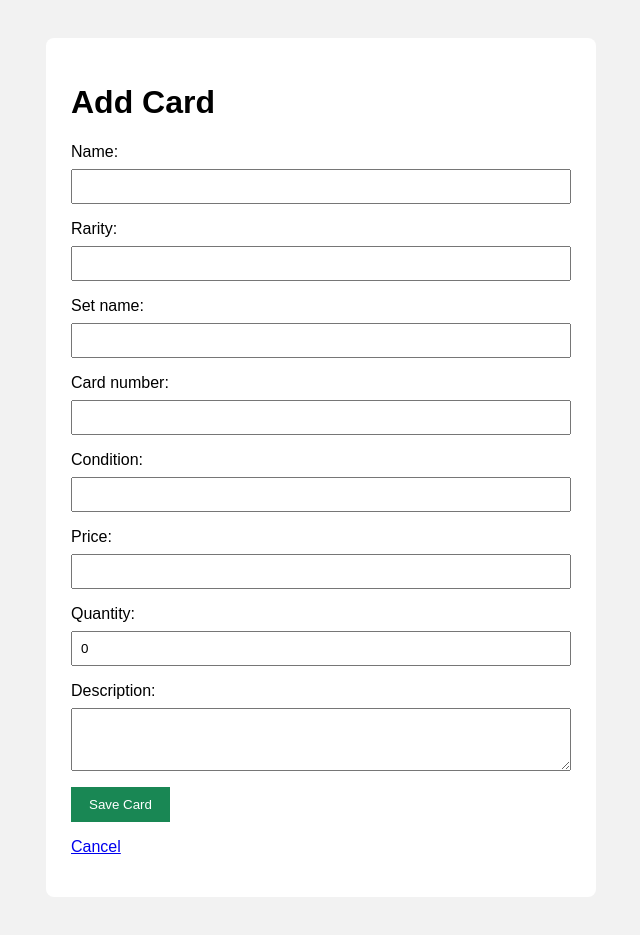
After one commit to nickP-1/GroupOne_Final_Project_Launch, a Django app: page /inventory/add/ in a window 1280 px wide. The commit adds this page. Shown: the whole page, without its empty margins (319-959 px from the left). Run offline with Django 5.2, Linux system fonts and the light colour scheme.

Commit message:
Django db web example

```diff
--- a/main/admin.py
+++ b/main/admin.py
@@ -1,3 +1,4 @@
 from django.contrib import admin
+from .models import PokemonCard
 
-# Register your models here.
+admin.site.register(PokemonCard)
--- /dev/null
+++ b/main/forms.py
@@ -0,0 +1,42 @@
+from django import forms
+from .models import PokemonCard
+
+
+class PokemonCardForm(forms.ModelForm):
+
+    class Meta:
+        model = PokemonCard
+        fields = [
+            "name",
+            "rarity",
+            "set_name",
+            "card_number",
+            "condition",
+            "price",
+            "quantity",
+            "description",
+        ]
+
+        widgets = {
+            "description": forms.Textarea(attrs={
+                "rows": 3
+            }),
+        }
+
+    def clean(self):
+        cleaned_data = super().clean()
+
+        if self.instance.pk:
+            duplicate = PokemonCard.objects.filter(
+                name=cleaned_data.get("name"),
+                set_name=cleaned_data.get("set_name"),
+                card_number=cleaned_data.get("card_number"),
+                condition=cleaned_data.get("condition"),
+            ).exclude(pk=self.instance.pk).exists()
+
+            if duplicate:
+                raise forms.ValidationError(
+                    "This card already exists in your inventory."
+                )
+
+        return cleaned_data
--- a/main/models.py
+++ b/main/models.py
@@ -1,3 +1,33 @@
 from django.db import models
 
-# Create your models here.
+
+class PokemonCard(models.Model):
+    name = models.CharField(max_length=100)
+    rarity = models.CharField(max_length=50)
+    set_name = models.CharField(max_length=100)
+    card_number = models.CharField(max_length=30)
+    condition = models.CharField(max_length=50)
+
+    price = models.DecimalField(
+        max_digits=10,
+        decimal_places=2
+    )
+
+    quantity = models.PositiveIntegerField(default=0)
+    description = models.TextField(blank=True)
+
+    class Meta:
+        constraints = [
+            models.UniqueConstraint(
+                fields=[
+                    "name",
+                    "set_name",
+                    "card_number",
+                    "condition"
+                ],
+                name="unique_inventory_card_variant"
+            )
+        ]
+
+    def __str__(self):
+        return f"{self.name} ({self.set_name})"
--- /dev/null
+++ b/main/templates/main/card_form.html
@@ -0,0 +1,55 @@
+<!DOCTYPE html>
+<html>
+<head>
+    <title>{{ page_title }}</title>
+    <style>
+        body {
+            font-family: Arial, sans-serif;
+            background: #f2f2f2;
+            padding: 30px;
+        }
+
+        form {
+            background: white;
+            max-width: 500px;
+            margin: auto;
+            padding: 25px;
+            border-radius: 8px;
+        }
+
+        input, textarea, select {
+            display: block;
+            width: 100%;
+            padding: 8px;
+            margin: 8px 0 16px;
+            box-sizing: border-box;
+        }
+
+        button {
+            padding: 10px 18px;
+            background: #198754;
+            color: white;
+            border: none;
+            cursor: pointer;
+        }
+    </style>
+</head>
+
+<body>
+
+<form method="POST">
+    {% csrf_token %}
+
+    <h1>{{ page_title }}</h1>
+
+    {{ form.as_p }}
+
+    <button type="submit">Save Card</button>
+
+    <p>
+        <a href="{% url 'inventory' %}">Cancel</a>
+    </p>
+</form>
+
+</body>
+</html>
--- a/main/urls.py
+++ b/main/urls.py
@@ -2,5 +2,13 @@ from django.urls import path
 from . import views
 
 urlpatterns = [
-    path('', views.home),
+    path('', views.home, name='home'),
+
+    path('inventory/', views.inventory_list, name='inventory'),
+
+    path('inventory/add/', views.add_card, name='add_card'),
+
+    path('inventory/edit/<int:card_id>/', views.edit_card, name='edit_card'),
+
+    path('inventory/delete/<int:card_id>/', views.delete_card, name='delete_card'),
 ]
--- a/main/views.py
+++ b/main/views.py
@@ -1,6 +1,104 @@
-from django.shortcuts import render
+from django.shortcuts import render, redirect, get_object_or_404
+from django.contrib import messages
+
+from .models import PokemonCard
+from .forms import PokemonCardForm
+
 
 def home(request):
-    return render(request, 'main/home.html', {
-        'name': 'User'
+    return render(request, "main/home.html", {
+        "name": "User"
     })
+
+
+def inventory_list(request):
+    cards = PokemonCard.objects.all()
+
+    return render(request, "main/inventory.html", {
+        "cards": cards
+    })
+
+
+def add_card(request):
+    if request.method == "POST":
+        form = PokemonCardForm(request.POST)
+
+        if form.is_valid():
+            new_card = form.save(commit=False)
+
+            existing_card = PokemonCard.objects.filter(
+                name=new_card.name,
+                set_name=new_card.set_name,
+                card_number=new_card.card_number,
+                condition=new_card.condition,
+            ).first()
+
+            if existing_card:
+                existing_card.quantity += new_card.quantity
+                existing_card.save(update_fields=["quantity"])
+
+                messages.success(
+                    request,
+                    f"Updated {existing_card.name} quantity."
+                )
+            else:
+                new_card.save()
+
+                messages.success(
+                    request,
+                    f"Added {new_card.name} to inventory."
+                )
+
+            return redirect("inventory")
+
+    else:
+        form = PokemonCardForm()
+
+    return render(request, "main/card_form.html", {
+        "form": form,
+        "page_title": "Add Card"
+    })
+
+
+def edit_card(request, card_id):
+    card = get_object_or_404(PokemonCard, pk=card_id)
+
+    if request.method == "POST":
+        form = PokemonCardForm(request.POST, instance=card)
+
+        if form.is_valid():
+            form.save()
+
+            messages.success(
+                request,
+                f"Updated {card.name} successfully."
+            )
+
+            return redirect("inventory")
+
+    else:
+        form = PokemonCardForm(instance=card)
+
+    return render(request, "main/card_form.html", {
+        "form": form,
+        "page_title": "Edit Card"
+    })
+
+
+def delete_card(request, card_id):
+    card = get_object_or_404(PokemonCard, pk=card_id)
+
+    if request.method == "POST":
+        card_name = card.name
+        card.delete()
+
+        messages.success(
+            request,
+            f"Deleted {card_name} from inventory."
+        )
+
+        return redirect("inventory")
+
+    return render(request, "main/card_confirm_delete.html", {
+        "card": card
+    })
```
Also changed, not shown: main/static/images/css/inventorytempstyle.css (added, +43 -0 lines), main/templates/main/card_confirm_delete.html (added, +25 -0 lines), main/templates/main/home.html (+14 -1 lines), main/templates/main/inventory.html (added, +74 -0 lines), config/asgi.py (line endings or trailing spaces), config/settings.py (line endings or trailing spaces), config/urls.py (line endings or trailing spaces), config/wsgi.py (line endings or trailing spaces), db.sqlite3 (deleted), main/apps.py (line endings or trailing spaces), main/migrations/0001_initial.py (added), main/tests.py (line endings or trailing spaces), manage.py (line endings or trailing spaces), 1 other file.
